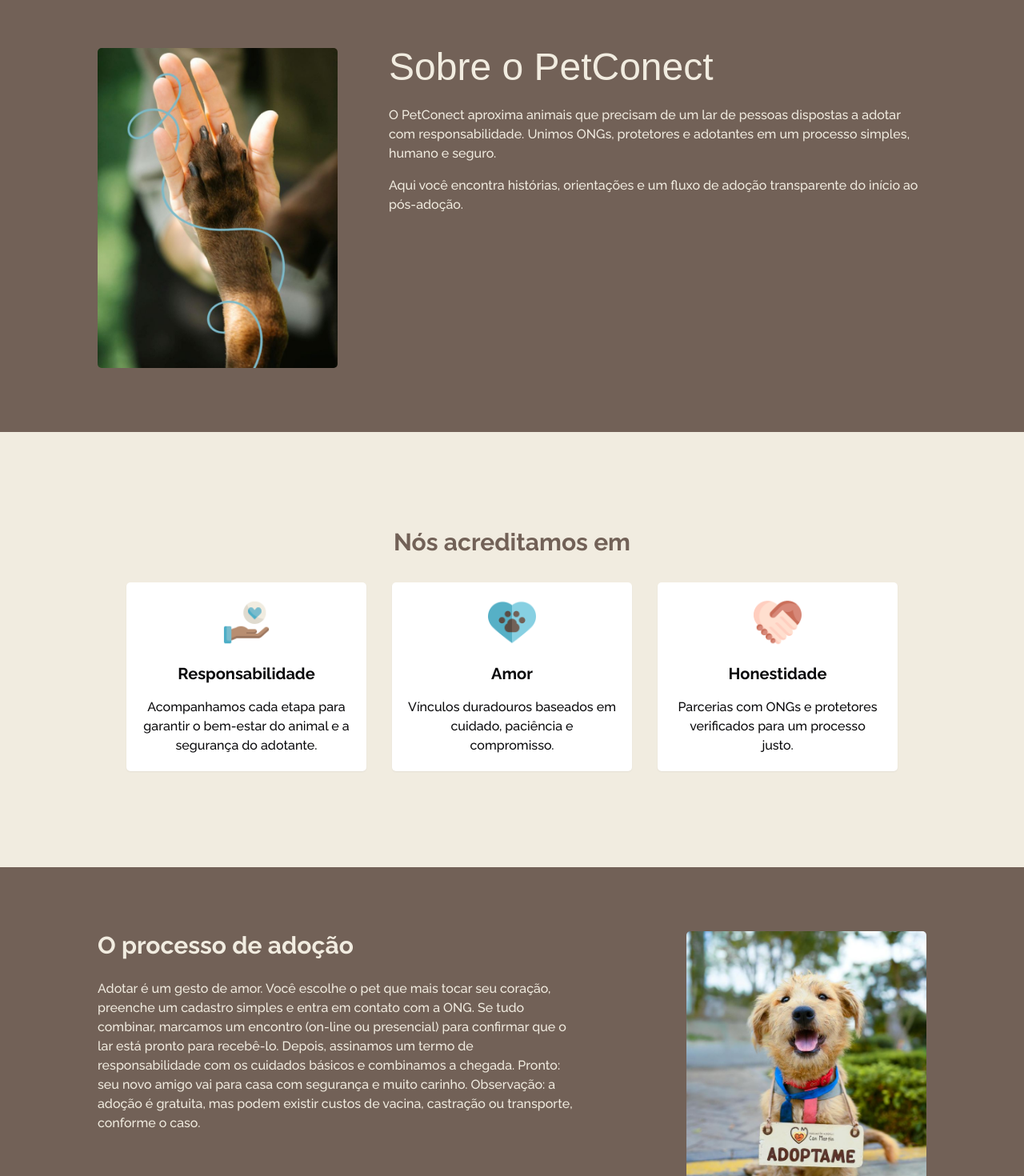
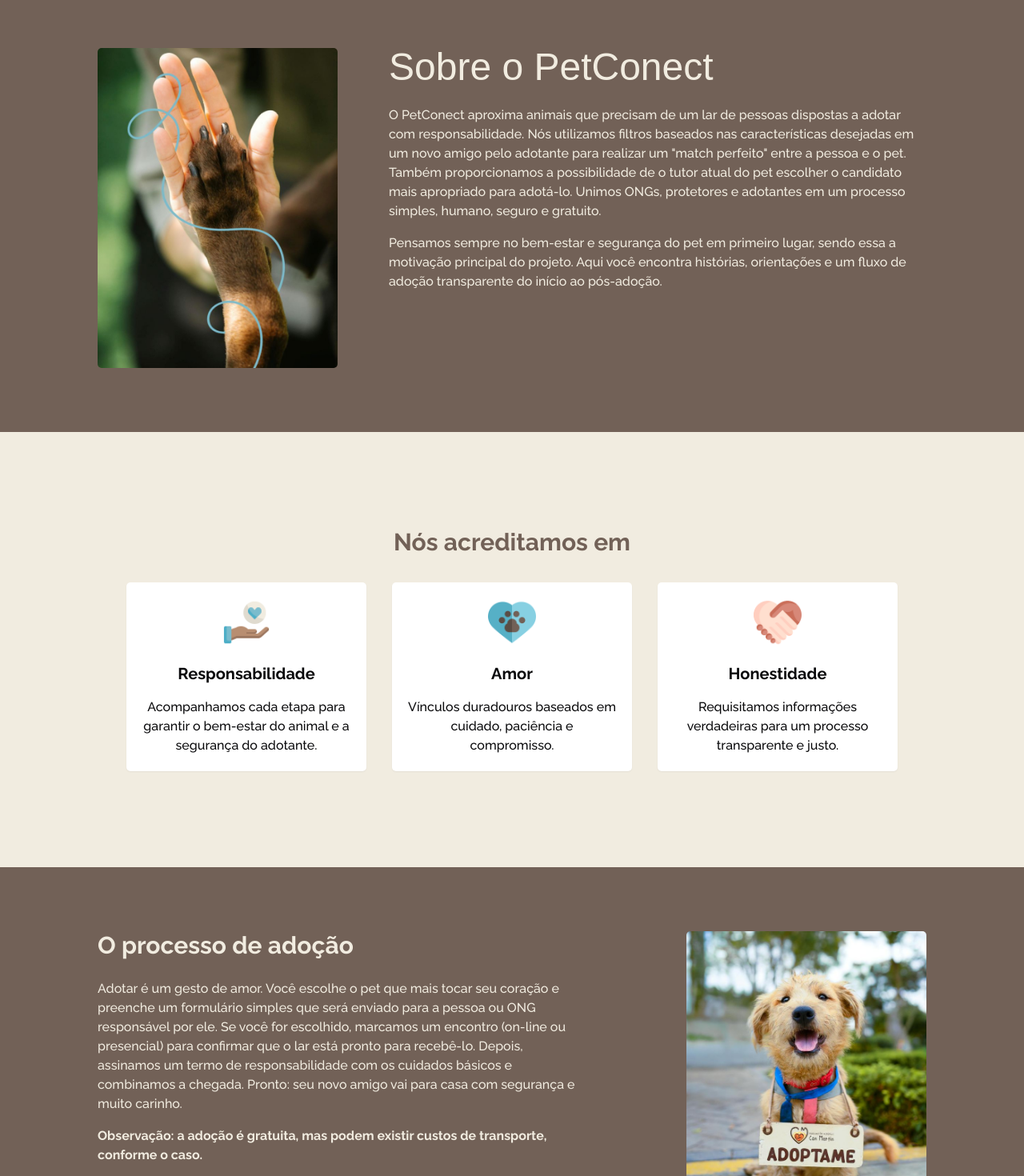
Before and after one commit to DanyAxeDev/Projeto_Final_-PraTi, a React (Vite) app: page /sobre in a window 1280 px wide. Shown: the part 100-1570 px from the top of the page at 80% size. Built offline with nearby package versions, Linux system fonts and the light colour scheme; a web font is replaced by a local one.

Commit message:
chore: textos da landing page e página de sobre atualizados

```diff
--- a/src/pages/landing-page/LandingPage.tsx
+++ b/src/pages/landing-page/LandingPage.tsx
@@ -23,8 +23,8 @@
               <h1 className="font-tilt text-brown text-5xl max-w-[790px] sm:text-6xl">
                 Conectando o fio <span className="text-blue">azul</span> entre pets e seus humanos
               </h1>
-              <p className="text-xl font-semibold mt-2 max-w-[900px] sm:text-2xl">
-                Textinho explicando sobre a plataforma e tudo mais de pelo menos duas linhas pra ficar mais bonitinho.
+              <p className="text-xl font-semibold mt-2 max-w-[900px] sm:text-[22px]">
+                Doe e adote no PetConect, onde facilitamos a conexão entre pessoas e pets que foram feitos um para o outro.
               </p>
 
               <div className="flex gap-6 mt-8 sm:gap-9">
--- a/src/pages/landing-page/components/AdoptionStorySection.tsx
+++ b/src/pages/landing-page/components/AdoptionStorySection.tsx
@@ -1,22 +1,27 @@
 import { Link } from "react-router"
 import { FaArrowRight } from "react-icons/fa"
+import stories from "@/data/stories"
 
 function AdoptionStorySection() {
   return (
     <section className="flex gap-4 items-center ">
-      <div className="bg-gray-300 rounded-full size-15 min-w-15">
-        <img src="#" alt="" />
+      <div className="bg-gray-300 rounded-full size-15 min-w-15 overflow-clip">
+        <img
+        src={stories[0].image}
+        alt={`Foto de ${stories[0].human} e ${stories[0].pet}`}
+        className="w-full h-full object-cover"
+        />
       </div>
 
       <div className="text-sm">
         <p className="max-w-[270px] break-words mb-1 font-medium">
-          Maria, Felipe e outras 60 pessoas já conectaram os fios com seus pets.
+          {stories[0].human}, {stories[1].human} e outras {stories.length - 2} pessoas já conectaram os fios com seus pets.
         </p>
         <Link
         to="/historias-de-adocao"
-        className="font-semibold text-brown flex items-center gap-2 hover:underline"
+        className="font-semibold text-brown flex items-center gap-2 hover:underline underline-offset-4"
         >
-          Ver histórias de adoção <FaArrowRight />
+          Ver histórias de adoção <FaArrowRight aria-hidden="true" />
         </Link>
       </div>
     </section>
--- a/src/pages/sobre/SobrePage.tsx
+++ b/src/pages/sobre/SobrePage.tsx
@@ -1,5 +1,5 @@
 import ValueCard from "./components/ValueCard";
-import NumberInfoItem from "./components/NumberInfoitem";
+import NumberInfoItem from "./components/NumberInfoItem";
 import handAndPaw from "@/assets/imgs/sobre-img-1.jpg";
 import adoptMeDog from "@/assets/imgs/sobre-img-2.jpg";
 import responsabilidade from "@/assets/icons/responsabilidade.png";
@@ -14,7 +14,7 @@
       <section className="bg-brown text-sand">
         <article className="flex flex-col-reverse gap-10 mx-auto max-w-[1100px] py-20 px-4 sm:px-8 md:flex-row lg:gap-16">
           {/* coluna esquerda: imagem com max 300x400 */}
-          <div className="w-full max-w-full h-[420px] rounded-[5px] overflow-clip md:max-w-[300px] md:h-[400px]">
+          <div className="w-full max-w-full h-[420px] rounded-[5px] overflow-clip md:max-w-[300px] md:min-w-[300px] md:h-[400px]">
             <img
               src={handAndPaw}
               alt="Mão e pata de cachorro em contato"
@@ -29,13 +29,10 @@
               Sobre o PetConect
             </h1>
             <p>
-              O PetConect aproxima animais que precisam de um lar de pessoas
-              dispostas a adotar com responsabilidade. Unimos ONGs, protetores e
-              adotantes em um processo simples, humano e seguro.
+              O PetConect aproxima animais que precisam de um lar de pessoas dispostas a adotar com responsabilidade. Nós utilizamos filtros baseados nas características desejadas em um novo amigo pelo adotante para realizar um "match perfeito" entre a pessoa e o pet. Também proporcionamos a possibilidade de o tutor atual do pet escolher o candidato mais apropriado para adotá-lo. Unimos ONGs, protetores e adotantes em um processo simples, humano, seguro e gratuito.
             </p>
             <p>
-              Aqui você encontra histórias, orientações e um fluxo de adoção
-              transparente do início ao pós-adoção.
+              Pensamos sempre no bem-estar e segurança do pet em primeiro lugar, sendo essa a motivação principal do projeto. Aqui você encontra histórias, orientações e um fluxo de adoção transparente do início ao pós-adoção.
             </p>
           </div>
         </article>
@@ -64,7 +61,7 @@
             <ValueCard
             img={honestidade}
             title="Honestidade"
-            text="Parcerias com ONGs e protetores verificados para um processo justo."
+            text="Requisitamos informações verdadeiras para um processo transparente e justo."
             />
           </div>
         </div>
@@ -78,14 +75,16 @@
             <h2 className="font-bold text-3xl mb-2">
               O processo de adoção
             </h2>
-            <p className="md:max-w-[600px]">
-            Adotar é um gesto de amor. Você escolhe o pet que mais tocar seu coração,
-            preenche um cadastro simples e entra em contato com a ONG.
-            Se tudo combinar, marcamos um encontro (on-line ou presencial) para confirmar que o lar está
-            pronto para recebê-lo. Depois, assinamos um termo de responsabilidade com os cuidados básicos
-            e combinamos a chegada. Pronto: seu novo amigo vai para casa com segurança e muito carinho.
-            Observação: a adoção é gratuita, mas podem existir custos de vacina, castração ou transporte, conforme o caso.
-            </p>
+            <div className="flex flex-col gap-4 md:max-w-[600px]">
+              <p>
+              Adotar é um gesto de amor. Você escolhe o pet que mais tocar seu coração e preenche um formulário simples que será enviado para a pessoa ou ONG responsável por ele. Se você for escolhido, marcamos um encontro (on-line ou presencial) para confirmar que o lar está pronto para recebê-lo. Depois, assinamos um termo de responsabilidade com os cuidados básicos e combinamos a chegada. Pronto: seu novo amigo vai para casa com segurança e muito carinho.
+              </p>
+              <p>
+                <strong>
+                  Observação: a adoção é gratuita, mas podem existir custos de transporte, conforme o caso.
+                </strong>
+              </p>
+            </div>
           </div>
 
           {/* imagem à direita com max 300x400 */}
```
